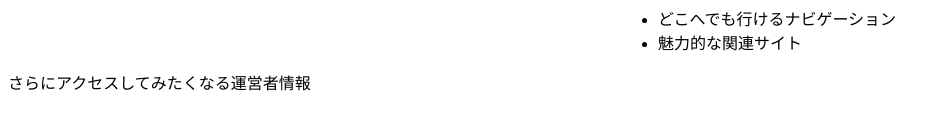
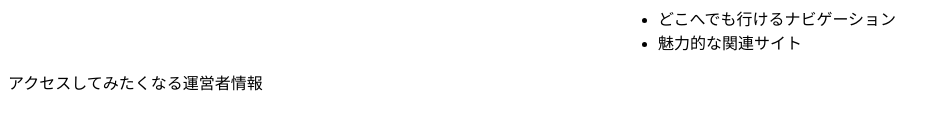
Before and after one commit to msng/hoge_project, a plain HTML site: page index.html in a window 1280 px wide. Shown: the part 294-424 px from the top of the page, without its empty margins (0-947 px from the left). Drawn offline with Linux system fonts and the light colour scheme.

Commit message:
Revert "更に変更"
This reverts commit c67c67589ac488405f40ac72942a9d098afac6a2.

```diff
--- a/index.html
+++ b/index.html
@@ -27,7 +27,7 @@
 		</div>
 
 		<div id="footer">
-			<p>さらにアクセスしてみたくなる運営者情報</p>
+			<p>アクセスしてみたくなる運営者情報</p>
 		</div>
 	</body>
 </html>
```
